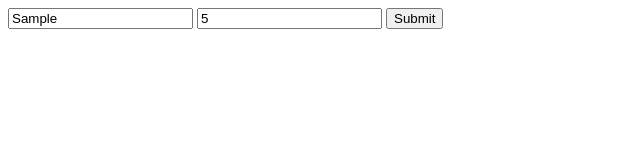
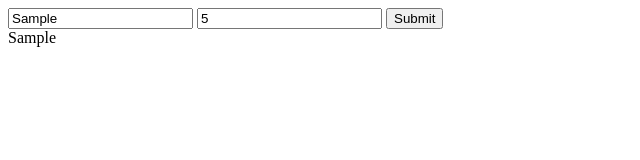
Before and after one commit to acciojob/async-function-timeout-Kapil9711, a website: page main.html in a window 1280 px wide. Both pictures are taken after typing "Sample", "5" into the empty fields and a click on the button "Submit". Shown: the full height of the page, 0-640 px from the left. Drawn offline with Linux system fonts and the light colour scheme.

Commit message:
created a submission

```diff
--- a/script.js
+++ b/script.js
@@ -1 +1,24 @@
 //your JS code here. If required.
+const submitBtn = document.querySelector("#btn");
+const textInput = document.querySelector("#text");
+const delayInput = document.querySelector("#delay");
+const textOutput = document.querySelector("#output");
+
+const wait = (delay)=>{
+	return new Promise((resolve,reject)=> {
+		setTimeout(()=> resolve(),delay);
+	})
+}
+
+
+const handleInput = async ()=>{
+	textOutput.textContent = '';
+	const text = textInput.value;
+	const delay = +delayInput.value;
+	await wait(delay);
+	return new Promise((resolve,reject)=> resolve(text));
+}
+
+submitBtn.addEventListener("click",()=>{
+	handleInput().then(msg=> textOutput.textContent = msg);
+})
```
Also changed, not shown: main.html (+1 -0 lines).
